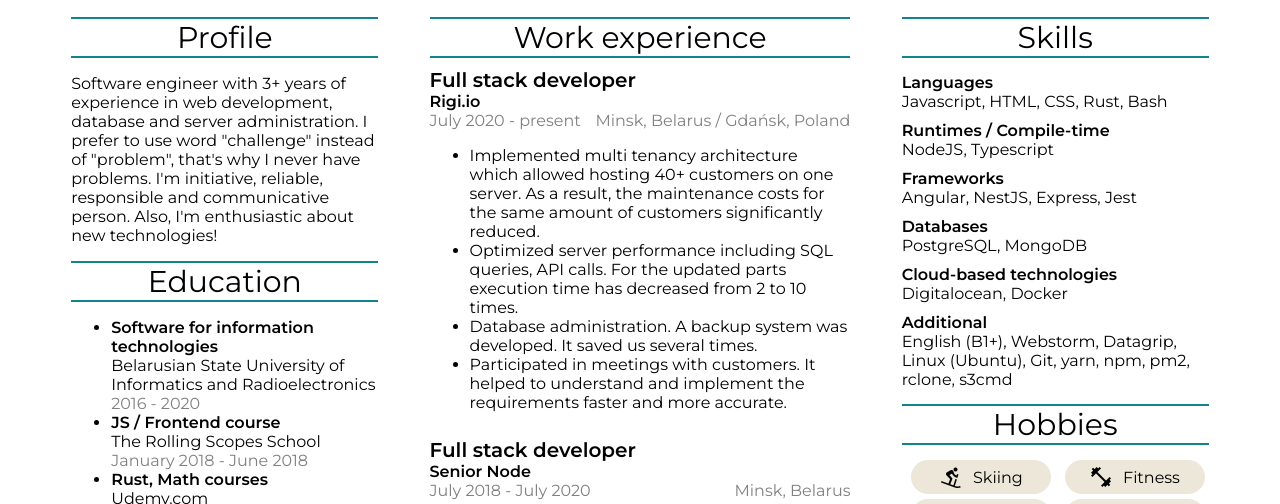
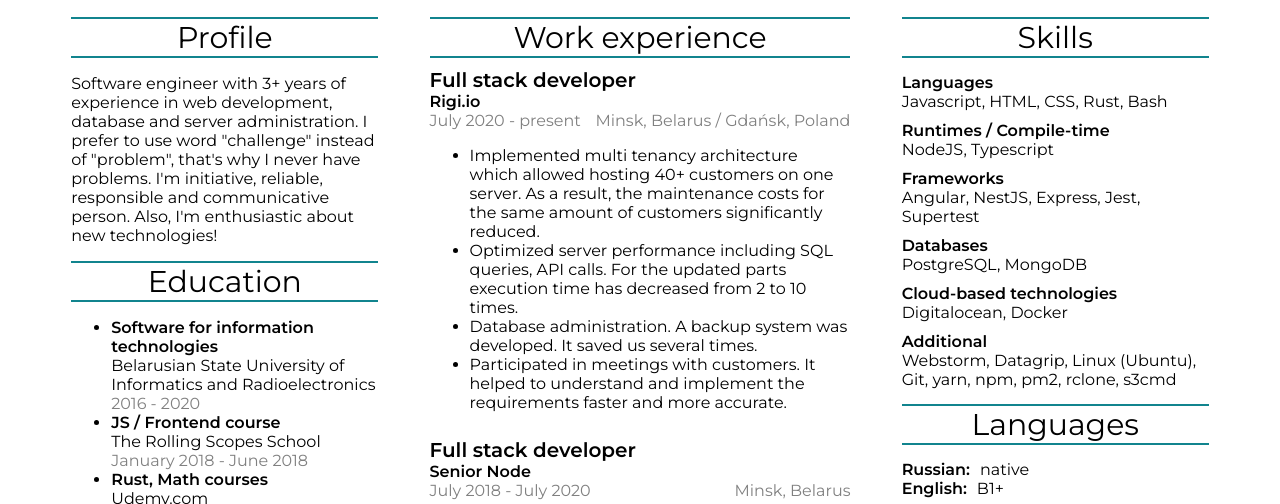
Before and after one commit to kirylvarykau/cv, a plain HTML site: page index.html in a window 1280 px wide. Shown: the part 278-782 px from the top of the page. Drawn offline with Linux system fonts and the light colour scheme.

Commit message:
lang deps added

```diff
--- a/index.html
+++ b/index.html
@@ -171,7 +171,7 @@
                         </div>
                         <div class="d-flex fd-colum mt-10">
                             <span class="text-bold">Frameworks</span>
-                            <span>Angular, NestJS, Express, Jest</span>
+                            <span>Angular, NestJS, Express, Jest, Supertest</span>
                         </div>
                         <div class="d-flex fd-colum mt-10">
                             <span class="text-bold">Databases</span>
@@ -185,7 +185,22 @@
 
                         <div class="d-flex fd-colum mt-10">
                             <span class="text-bold">Additional</span>
-                            <span>English (B1+), Webstorm, Datagrip, Linux (Ubuntu), Git, yarn, npm, pm2, rclone, s3cmd</span>
+                            <span>Webstorm, Datagrip, Linux (Ubuntu), Git, yarn, npm, pm2, rclone, s3cmd</span>
+                        </div>
+                    </div>
+                </div>
+                <div class="w-100 mt-15">
+                    <div>
+                        <div class="header-label"><span>Languages</span></div>
+                        <div class="skill-list">
+                            <div class="d-flex">
+                                <span class="text-bold" >Russian: </span>
+                                <span class="text-ml">native</span>
+                            </div>
+                            <div class="d-flex">
+                                <span class="text-bold" >English: </span>
+                                <span class="text-ml">B1+</span>
+                            </div>
                         </div>
                     </div>
                 </div>
```
